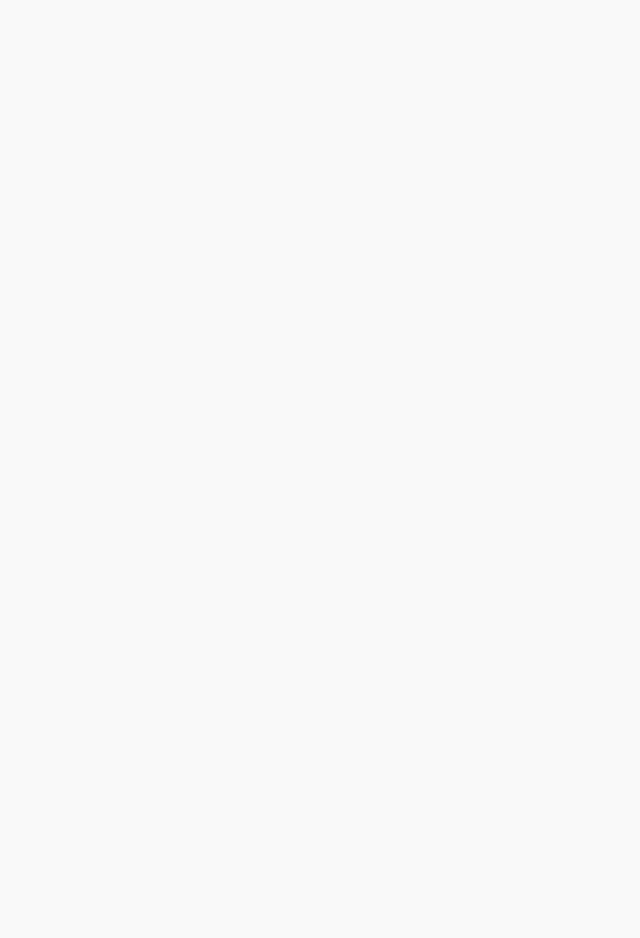
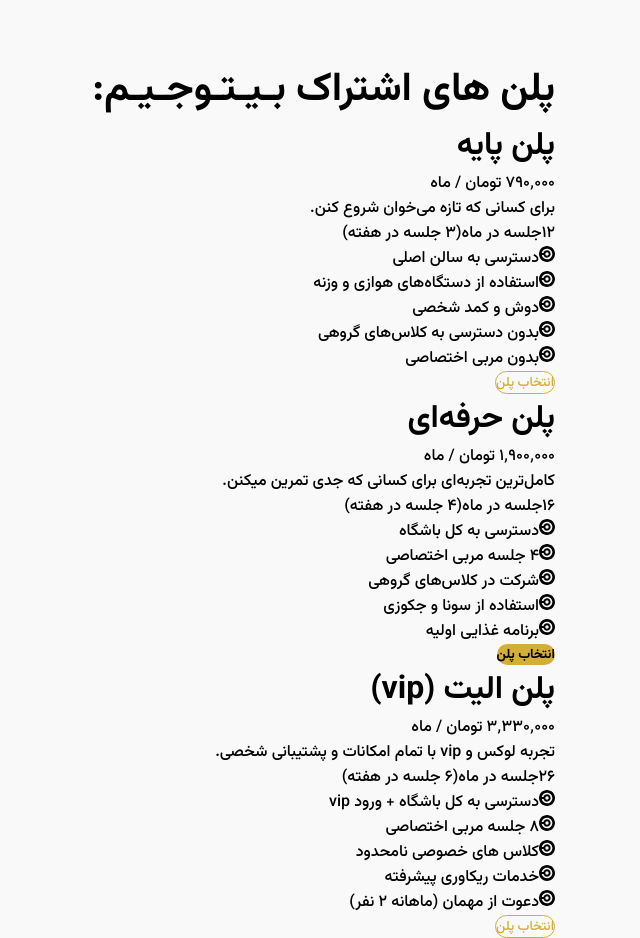
Before and after one commit to WeBeato/BeatoGym, a React (Vite) app in the folder frontend/: page / in a window 1280 px wide. Shown: the part 1920-2858 px from the top of the page, without its empty margins (640-1280 px from the left). Before the commit the page ends 1899 px from the top, so only its background shows below. Built offline with nearby package versions, Linux system fonts and the light colour scheme.

Commit message:
create html of plan section

```diff
--- a/frontend/src/App.css
+++ b/frontend/src/App.css
@@ -207,6 +207,11 @@ nav {
 .about__feauture-icon {
     color: var(--color-primary);
     font-size: 20px;
+}
+
+/* plans Section */
+.plans {
+    padding-top: 80px;
 }
 
 /* Responsive */
--- a/frontend/src/App.jsx
+++ b/frontend/src/App.jsx
@@ -2,11 +2,65 @@ import "./App.css";
 import Counter from "./components/Counter";
 import gymBody from "../public/pics/gym-body.jpg";
 import gymBody2 from "../public/pics/gym-body2.jpg";
-import { CgGym } from "react-icons/cg";
+import { CgCircleci, CgGym } from "react-icons/cg";
 import { FaHome } from "react-icons/fa";
 import { BsFillPersonFill } from "react-icons/bs";
 
 function App() {
+  const plans = [
+    {
+      id: "starter",
+      title: "پلن پایه",
+      price: 790_000,
+      desc: "برای کسانی که تازه می‌خوان شروع کنن.",
+      sessions: 12,
+      sessionsPerWeek: 3,
+      features: [
+        "دسترسی به سالن اصلی",
+        "استفاده از دستگاه‌های هوازی و وزنه",
+        "دوش و کمد شخصی",
+        "بدون دسترسی به کلاس‌های گروهی",
+        "بدون مربی اختصاصی",
+      ],
+      isPopular: false,
+      btn: "secondary-btn",
+    },
+    {
+      id: "pro",
+      title: "پلن حرفه‌ای",
+      price: 1_900_000,
+      desc: "کامل‌ترین تجربه‌ای برای کسانی که جدی تمرین میکنن.",
+      sessions: 16,
+      sessionsPerWeek: 4,
+      features: [
+        "دسترسی به کل باشگاه",
+        "۴ جلسه مربی اختصاصی",
+        "شرکت در کلاس‌های گروهی",
+        "استفاده از سونا و جکوزی",
+        "برنامه غذایی اولیه",
+      ],
+      isPopular: true,
+      btn: "btn-primary",
+    },
+    {
+      id: "elite",
+      title: "پلن الیت (vip)",
+      price: 3_330_000,
+      desc: "تجربه لوکس و vip با تمام امکانات و پشتیبانی شخصی.",
+      sessions: 26,
+      sessionsPerWeek: 6,
+      features: [
+        "دسترسی به کل باشگاه + ورود vip",
+        "۸ جلسه مربی اختصاصی",
+        "کلاس های خصوصی نامحدود",
+        "خدمات ریکاوری پیشرفته",
+        "دعوت از مهمان (ماهانه ۲ نفر)",
+      ],
+      isPopular: false,
+      btn: "secondary-btn",
+    },
+  ];
+
   return (
     <>
       <header>
@@ -25,7 +79,7 @@ function App() {
                 </a>
               </li>
               <li className="menu__item">
-                <a href="#subscriptions" className="menu__link">
+                <a href="#plans" className="menu__link">
                   اشتراک‌ها
                 </a>
               </li>
@@ -121,6 +175,47 @@ function App() {
             </div>
           </div>
         </section>
+        <section className="plans" id="plans">
+          <div className="container">
+            <h2 className="plans__title">پلن های اشتراک بـیـتـوجـیـم:</h2>
+            <div className="plans__wrap">
+              {plans &&
+                plans.map((plan) => (
+                  <div
+                    className={`plan ${plan.isPopular ? "plan--popular" : ""}`}
+                    key={plan.id}
+                  >
+                    <h3 className="plan__title">{plan.title}</h3>
+                    <p className="plan__price">
+                      {plan.price.toLocaleString("fa", "ir")} تومان / ماه
+                    </p>
+                    <p className="plan__desc">{plan.desc}</p>
+                    <div className="plan__sessions">
+                      <span className="plan__total-sessions">
+                        {plan.sessions.toLocaleString("fa", "ir")}
+                      </span>
+                      جلسه در ماه
+                      <span className="plan__sessions-perweek">
+                        ({plan.sessionsPerWeek.toLocaleString("fa", "ir")} جلسه
+                        در هفته)
+                      </span>
+                    </div>
+                    <ul className="plan__features">
+                      {plan.features.map((feet) => (
+                        <li className="plan__feature">
+                          <CgCircleci className="plan__feature-icon" />
+                          {feet}
+                        </li>
+                      ))}
+                    </ul>
+                    <button className={`${plan.btn} plan__btn`}>
+                      انتخاب پلن
+                    </button>
+                  </div>
+                ))}
+            </div>
+          </div>
+        </section>
       </main>
     </>
   );
```
